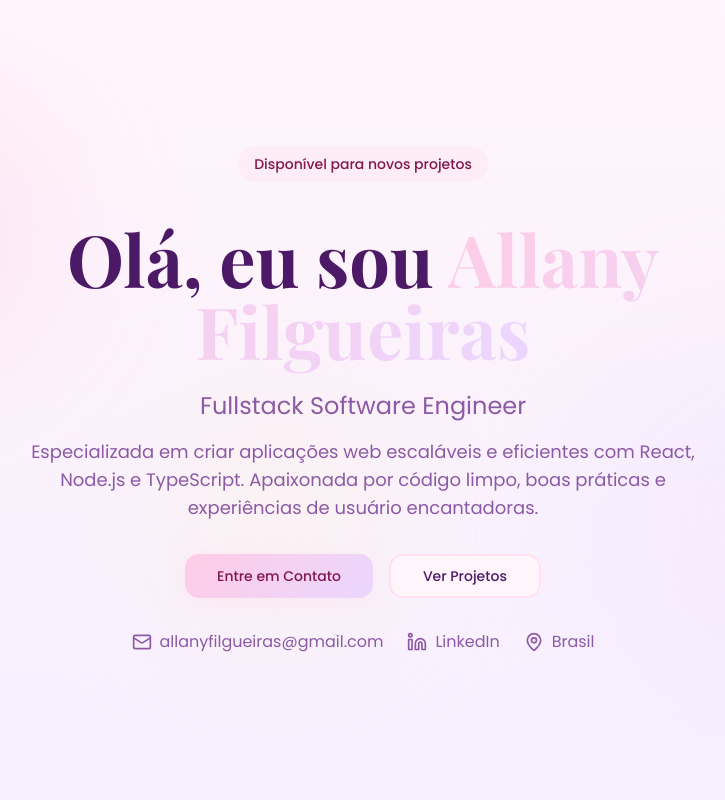
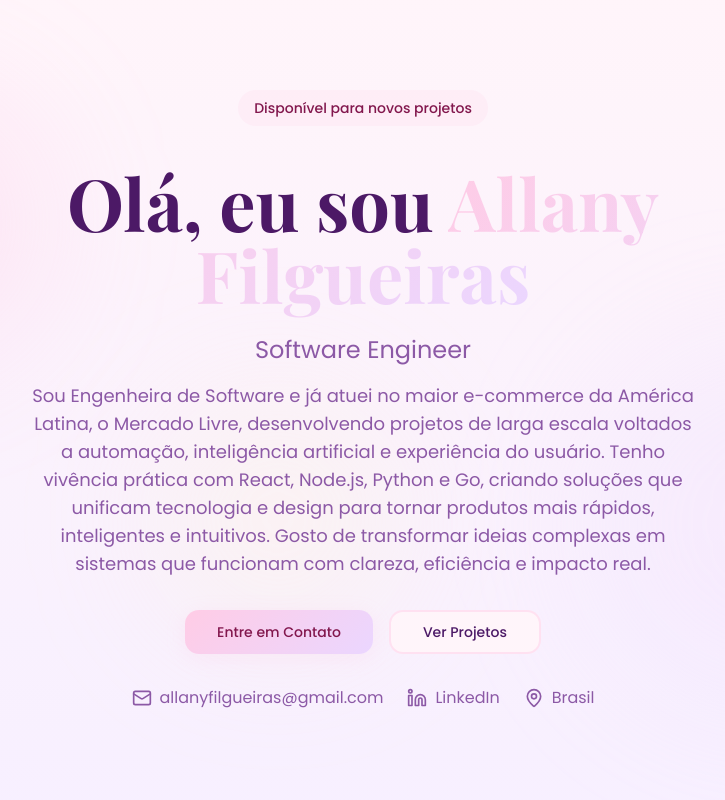
Before and after one commit to AllanyGFilgueiras/soft-script-showcase, a React (Vite) app: page / in a window 1280 px wide. Shown: the top 800 px of the page, without its empty margins (277-1002 px from the left). Built offline with nearby package versions, Linux system fonts and the light colour scheme; the HTML template or start-up script is replaced by a standard one.

Commit message:
Update hero content and title
Replace professional summary under name Allany Filgueiras with provided Software Engineer bio and shorten title from Fullstack Software Engineer to Software Engineer in Hero component and index.html.

```diff
--- a/index.html
+++ b/index.html
@@ -3,14 +3,14 @@
   <head>
     <meta charset="UTF-8" />
     <meta name="viewport" content="width=device-width, initial-scale=1.0" />
-    <title>Allany Filgueiras - Fullstack Software Engineer</title>
-    <meta name="description" content="Portfólio de Allany Filgueiras - Software Engineer especializada em React, Node.js e desenvolvimento fullstack" />
+    <title>Allany Filgueiras - Software Engineer</title>
+    <meta name="description" content="Portfólio de Allany Filgueiras - Software Engineer com experiência em Mercado Livre, especializada em React, Node.js, Python e Go" />
     <meta name="author" content="Allany Filgueiras" />
     <link rel="preconnect" href="https://fonts.googleapis.com">
     <link rel="preconnect" href="https://fonts.gstatic.com" crossorigin>
     <link href="https://fonts.googleapis.com/css2?family=Poppins:wght@300;400;500;600;700&family=Playfair+Display:wght@400;600;700&display=swap" rel="stylesheet">
 
-    <meta property="og:title" content="Allany Filgueiras - Fullstack Software Engineer" />
+    <meta property="og:title" content="Allany Filgueiras - Software Engineer" />
     <meta property="og:description" content="Portfólio de Allany Filgueiras - Software Engineer especializada em React, Node.js e desenvolvimento fullstack" />
     <meta property="og:type" content="website" />
     <meta property="og:image" content="https://lovable.dev/opengraph-image-p98pqg.png" />
--- a/src/components/Hero.tsx
+++ b/src/components/Hero.tsx
@@ -23,12 +23,11 @@ const Hero = () => {
           </h1>
 
           <p className="text-xl md:text-2xl text-muted-foreground mb-4">
-            Fullstack Software Engineer
+            Software Engineer
           </p>
 
           <p className="text-lg text-muted-foreground max-w-2xl mx-auto mb-8">
-            Especializada em criar aplicações web escaláveis e eficientes com React, Node.js e TypeScript.
-            Apaixonada por código limpo, boas práticas e experiências de usuário encantadoras.
+            Sou Engenheira de Software e já atuei no maior e-commerce da América Latina, o Mercado Livre, desenvolvendo projetos de larga escala voltados a automação, inteligência artificial e experiência do usuário. Tenho vivência prática com React, Node.js, Python e Go, criando soluções que unificam tecnologia e design para tornar produtos mais rápidos, inteligentes e intuitivos. Gosto de transformar ideias complexas em sistemas que funcionam com clareza, eficiência e impacto real.
           </p>
 
           <div className="flex flex-wrap items-center justify-center gap-4 mb-8">
```
